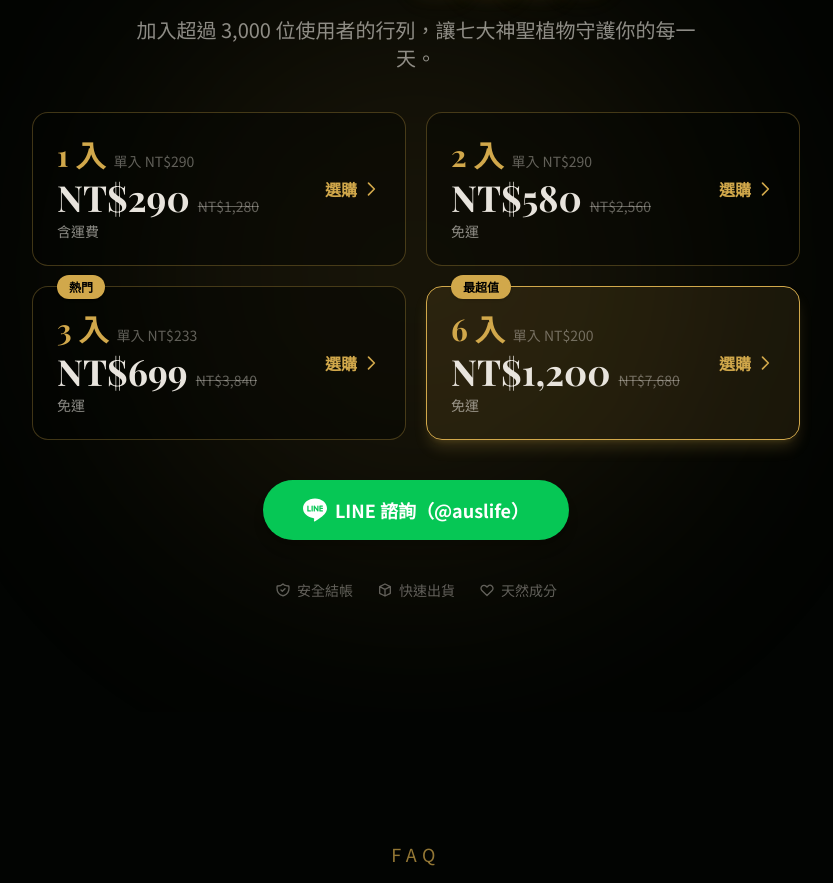
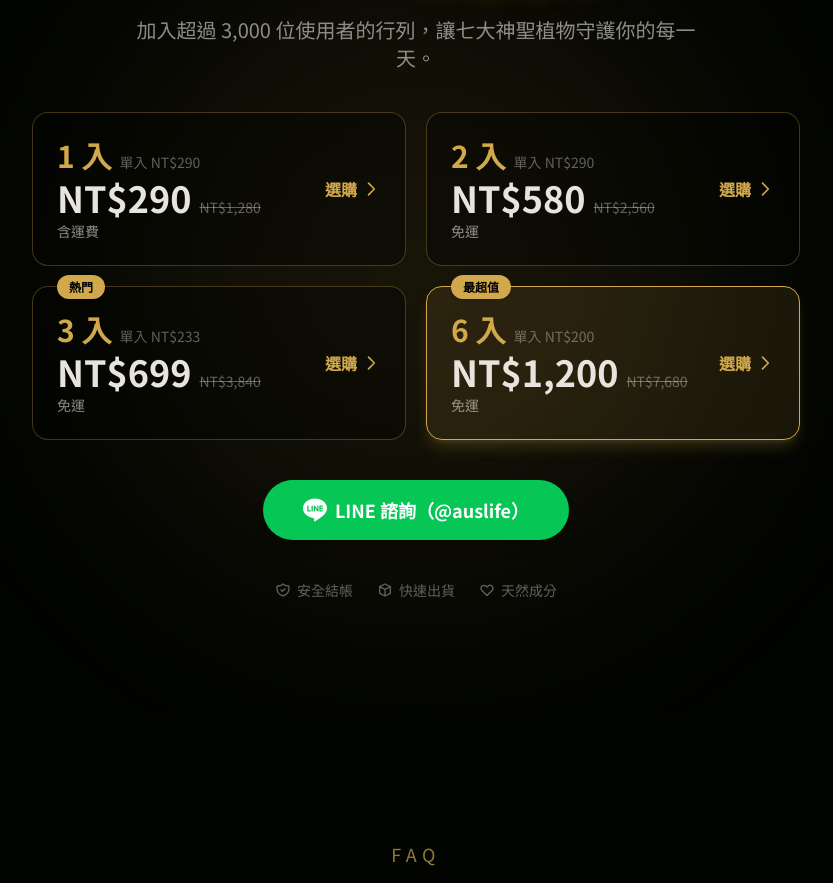
Before and after one commit to kiolllery8-dev/purifying-spray-landing-page, a Next.js app: page /3 in a window 1280 px wide. Shown: the part 7380-8263 px from the top of the page, without its empty margins (224-1057 px from the left). Built offline with nearby package versions, Linux system fonts and the light colour scheme; a web font is replaced by a local one.

Commit message:
style(/3): use sans-serif (Noto Sans TC) for bundle price numbers

```diff
--- a/app/3/TestimonialClient.tsx
+++ b/app/3/TestimonialClient.tsx
@@ -922,16 +922,16 @@ function CTASection() {
                 )}
                 <div className="text-left">
                   <div className="flex items-baseline gap-2 mb-1">
-                    <span className="text-2xl md:text-3xl font-bold text-gold font-display">
+                    <span className="font-sans text-2xl md:text-3xl font-bold text-gold tabular-nums">
                       {b.qty} 入
                     </span>
-                    <span className="text-foreground/40 text-sm">單入 NT${perUnit}</span>
+                    <span className="font-sans text-foreground/40 text-sm tabular-nums">單入 NT${perUnit}</span>
                   </div>
                   <div className="flex items-baseline gap-2">
-                    <span className="font-display text-3xl md:text-4xl text-foreground font-bold">
+                    <span className="font-sans text-3xl md:text-4xl text-foreground font-bold tabular-nums">
                       NT${b.price.toLocaleString()}
                     </span>
-                    <span className="text-foreground/40 text-sm line-through">
+                    <span className="font-sans text-foreground/40 text-sm line-through tabular-nums">
                       NT${b.original.toLocaleString()}
                     </span>
                   </div>
```
